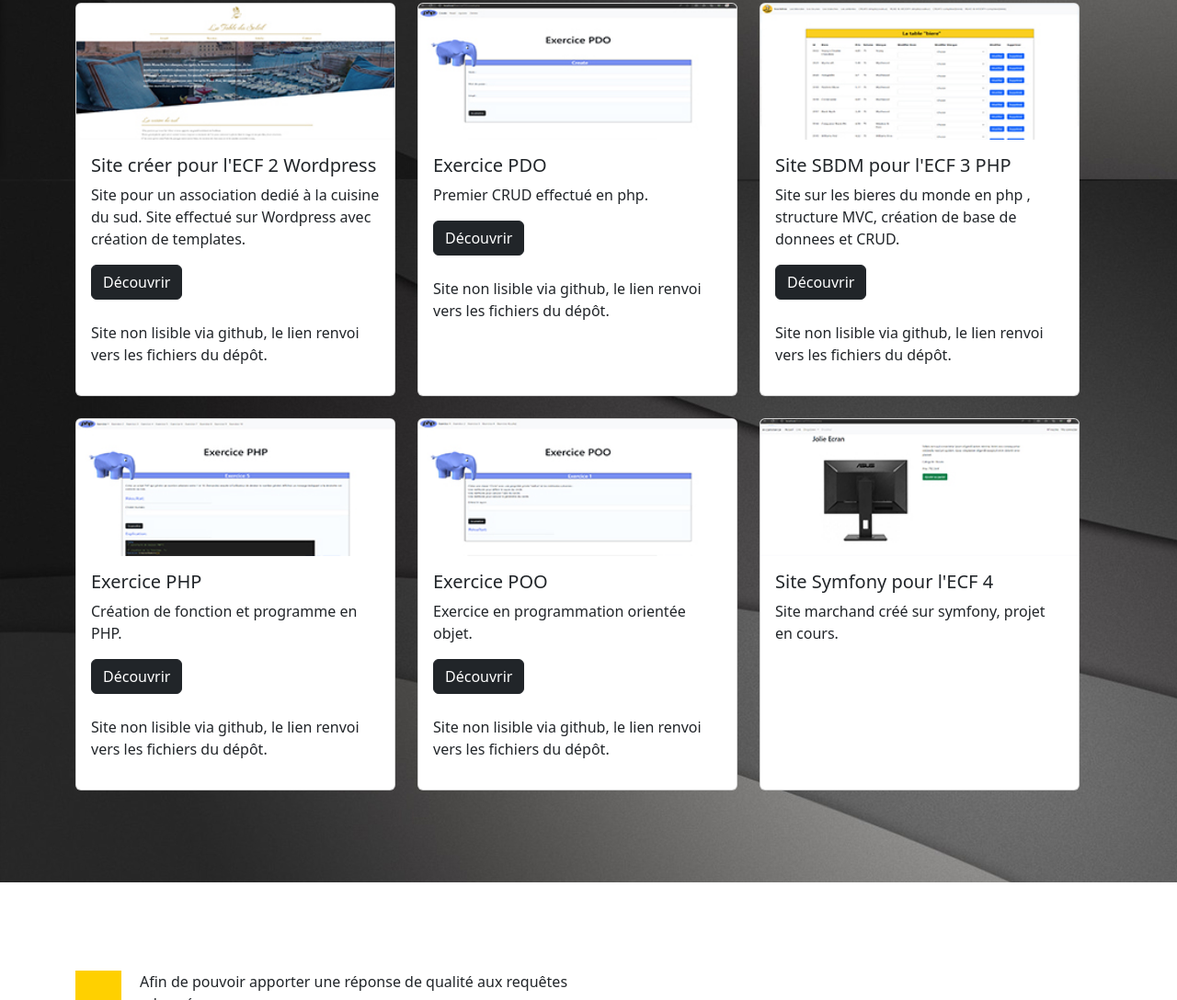
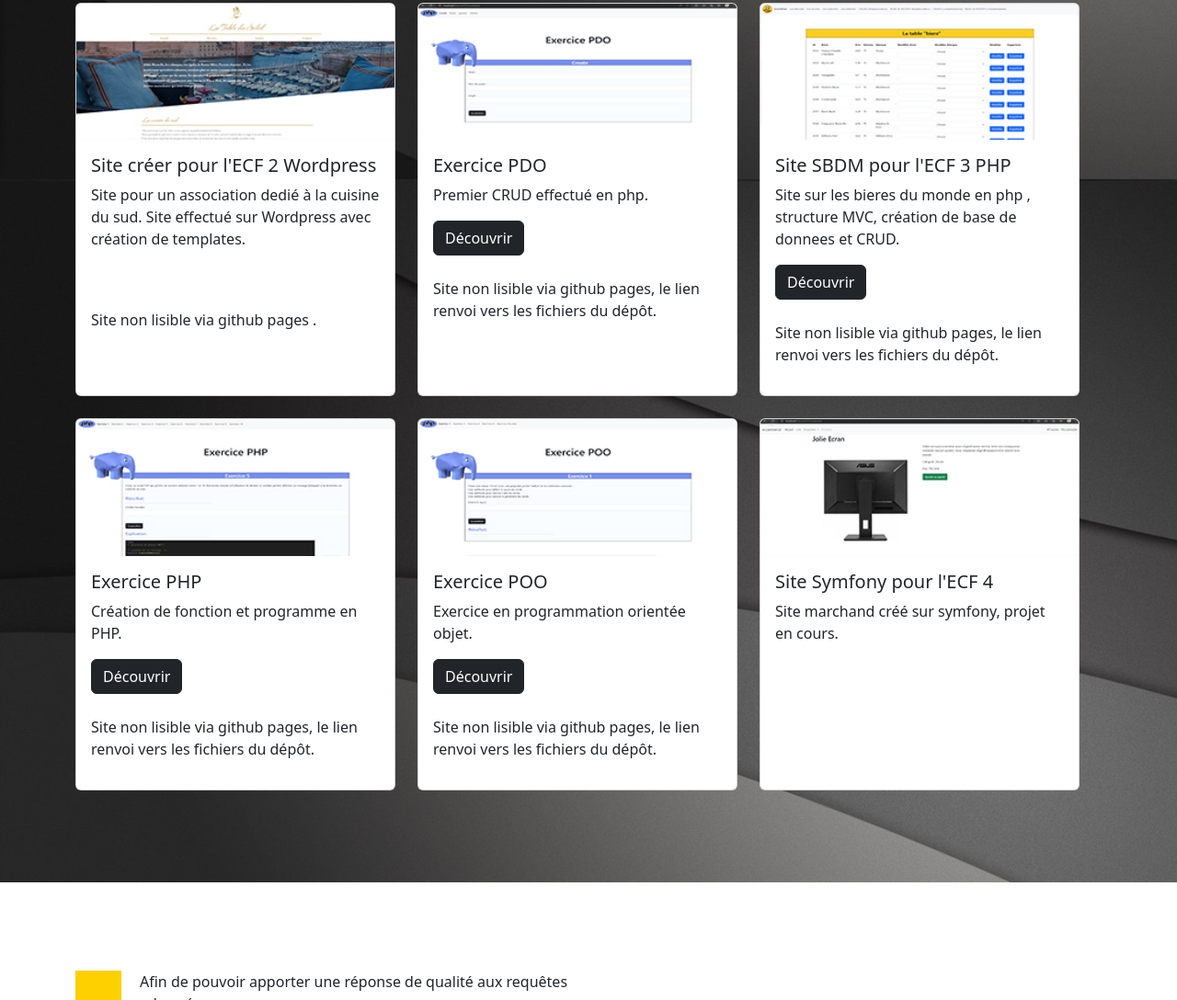
Before and after one commit to Valann13/Site-Portfolio, a website: page index.html in a window 1280 px wide. Shown: the part 6712-7800 px from the top of the page at 92% size. Drawn offline with nearby package versions, Linux system fonts and the light colour scheme.

Commit message:
ajout de lien

```diff
--- a/index.html
+++ b/index.html
@@ -605,9 +605,9 @@
               <div class="card-body">
                 <h5 class="card-title">Site créer pour l'ECF 2 Wordpress</h5>
                 <p class="card-text">Site pour un association dedié à la cuisine du sud. Site effectué sur Wordpress avec création de templates.</p>
-                <a href="#" target="_blank" class="btn btn-dark">Découvrir</a>
+
                 <br><br>
-                <p>Site non lisible via github, le lien renvoi vers les fichiers du dépôt.</p>
+                <p>Site non lisible via github pages .</p>
               </div>
             </div>
           </div>
@@ -618,9 +618,9 @@
               <div class="card-body">
                 <h5 class="card-title">Exercice PDO</h5>
                 <p class="card-text">Premier CRUD effectué en php.</p>
-                <a href="https://valann13.github.io/Exercice-Java/" target="_blank" class="btn btn-dark">Découvrir</a>
+                <a href="https://github.com/Valann13/ExercicePDO" target="_blank" class="btn btn-dark">Découvrir</a>
                 <br><br>
-                <p>Site non lisible via github, le lien renvoi vers les fichiers du dépôt.</p>
+                <p>Site non lisible via github pages, le lien renvoi vers les fichiers du dépôt.</p>
               </div>
             </div>
           </div>
@@ -634,7 +634,7 @@
                 <p class="card-text">Site sur les bieres du monde en php , structure MVC, création de base de donnees et CRUD.</p>
                 <a href="https://github.com/Valann13/SBDM" target="_blank" class="btn btn-dark">Découvrir</a>
                 <br><br>
-                <p>Site non lisible via github, le lien renvoi vers les fichiers du dépôt.</p>
+                <p>Site non lisible via github pages, le lien renvoi vers les fichiers du dépôt.</p>
               </div>
             </div>
           </div>
@@ -646,7 +646,7 @@
                 <p class="card-text">Création de fonction et programme en PHP.</p>
                 <a href="https://github.com/Valann13/ExercicePHP" target="_blank" class="btn btn-dark">Découvrir</a>
                 <br><br>
-                <p>Site non lisible via github, le lien renvoi vers les fichiers du dépôt.</p>
+                <p>Site non lisible via github pages, le lien renvoi vers les fichiers du dépôt.</p>
               </div>
             </div>
           </div>
@@ -656,9 +656,9 @@
               <div class="card-body">
                 <h5 class="card-title">Exercice POO</h5>
                 <p class="card-text">Exercice en programmation orientée objet.</p>
-                <a href="https://github.com/Valann13/ExercicePDO" target="_blank" class="btn btn-dark">Découvrir</a>
+                <a href="https://github.com/Valann13/ExercicePOO" target="_blank" class="btn btn-dark">Découvrir</a>
                 <br><br>
-                <p>Site non lisible via github, le lien renvoi vers les fichiers du dépôt.</p>
+                <p>Site non lisible via github pages, le lien renvoi vers les fichiers du dépôt.</p>
               </div>
             </div>
           </div>
```
